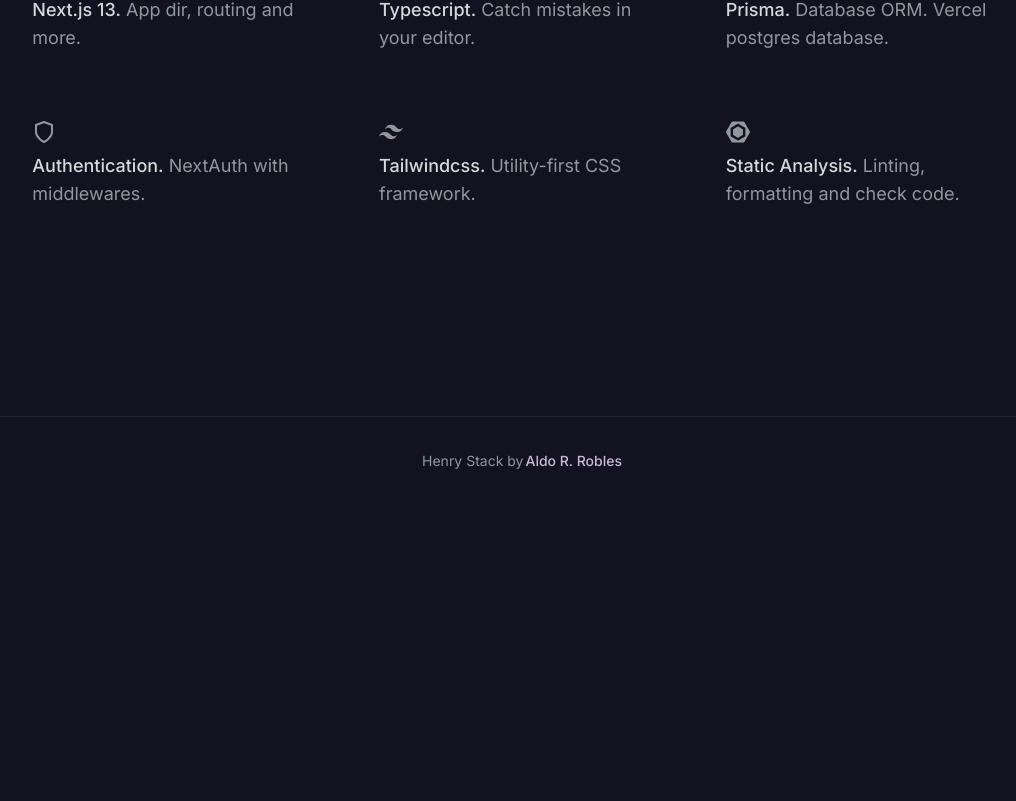
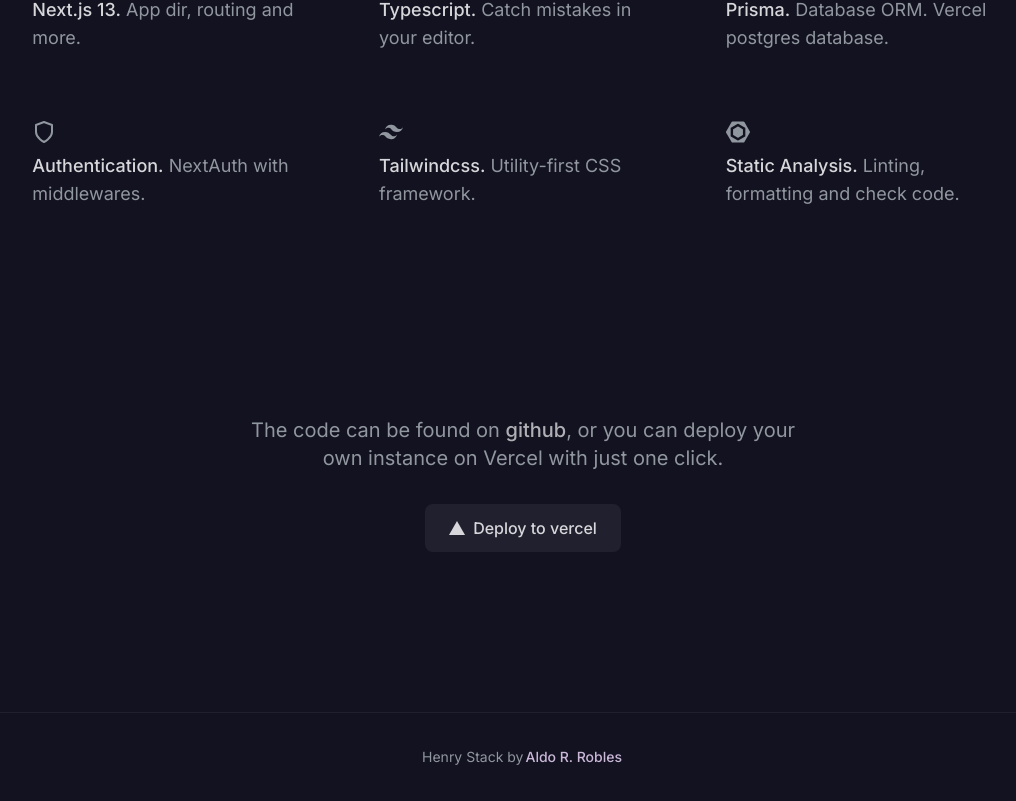
Before and after one commit to roblesdotdev/next-stack, a Next.js app: page / in a window 1280 px wide. Shown: the part 873-1674 px from the top of the page, without its empty margins (117-1133 px from the left). Before the commit the page ends 1378 px from the top, so only its background shows below. Built offline with nearby package versions, Linux system fonts and the light colour scheme; no server answers.

Commit message:
landing deploy button section

```diff
--- a/app/(home)/page.tsx
+++ b/app/(home)/page.tsx
@@ -8,9 +8,10 @@
   PrismaIcon,
   TailwindIcon,
   TypescriptIcon,
+  VercelIcon,
 } from '~/components/icons'
 import { buttonVariants } from '~/components/ui/button'
-import { siteConfig } from '~/config/site'
+import { VERCEL_DEPLOY_URL, siteConfig } from '~/config/site'
 
 export default function HomePage() {
   return (
@@ -74,6 +75,34 @@
             ))}
           </div>
         </section>
+
+        <section className="mt-16 pb-8 md:mt-32">
+          <p className="mx-auto text-center text-fg-muted md:max-w-xl md:text-lg lg:mb-8 lg:text-xl">
+            The code can be found on{' '}
+            <a
+              className="font-medium text-fg/80 transition hover:text-fg hover:underline"
+              href={siteConfig.repoUrl}
+              target="_blank"
+              rel="noreferrer"
+            >
+              github
+            </a>
+            , or you can deploy your own instance on Vercel with just one click.
+          </p>
+          <div className="flex items-center justify-center pt-8 lg:pt-0">
+            <a
+              className={buttonVariants({ variant: 'secondary' })}
+              href={VERCEL_DEPLOY_URL}
+              target="_blank"
+              rel="noreferrer"
+            >
+              <div className="flex items-center gap-2">
+                <VercelIcon className="h-4 w-4" />
+                <span>Deploy to vercel</span>
+              </div>
+            </a>
+          </div>
+        </section>
       </div>
     </main>
   )
--- a/components/auth-form.tsx
+++ b/components/auth-form.tsx
@@ -11,7 +11,7 @@
   return (
     <div className="mt-8 flex w-full max-w-sm flex-col gap-3">
       <Button
-        variant="outline"
+        variant="secondary"
         disabled={isLoading}
         onClick={() => {
           setIsLoading(true)
--- a/components/icons/index.ts
+++ b/components/icons/index.ts
@@ -1,6 +1,7 @@
+export { default as EslintIcon } from './eslint'
 export { default as GithubIcon } from './github'
 export { default as NextJSIcon } from './nextjs'
-export { default as TypescriptIcon } from './typescript'
 export { default as PrismaIcon } from './prisma'
 export { default as TailwindIcon } from './tailwind'
-export { default as EslintIcon } from './eslint'
+export { default as TypescriptIcon } from './typescript'
+export { default as VercelIcon } from './vercel'
--- /dev/null
+++ b/components/icons/vercel.tsx
@@ -0,0 +1,17 @@
+import type { SVGProps } from 'react'
+
+export default function VercelIcon(props: SVGProps<SVGSVGElement>) {
+  return (
+    <svg
+      role="img"
+      viewBox="0 0 24 24"
+      xmlns="http://www.w3.org/2000/svg"
+      className="h-5 w-5"
+      fill="currentColor"
+      {...props}
+    >
+      <title>Vercel</title>
+      <path d="M24 22.525H0l12-21.05 12 21.05z" />
+    </svg>
+  )
+}
--- a/components/ui/button.tsx
+++ b/components/ui/button.tsx
@@ -9,6 +9,7 @@
     variants: {
       variant: {
         default: 'bg-primary text-primary-fg hover:bg-primary-variant',
+        secondary: 'bg-canvas-muted text-fg hover:bg-canvas-muted/80',
         outline:
           'border-2 border-canvas-muted bg-transparent hover:bg-primary-variant hover:text-primary-fg',
         link: 'text-secondary underline-offset-4 ring-secondary-variant/50 hover:text-secondary-variant hover:underline',
--- a/config/site.ts
+++ b/config/site.ts
@@ -13,3 +13,6 @@
     url: 'https://linkedin.com/in/robles-ra',
   },
 }
+
+export const VERCEL_DEPLOY_URL =
+  'https://vercel.com/new/clone?repository-url=https%3A%2F%2Fgithub.com%2Froblesdotdev%2Fhenry-stack&env=NEXTAUTH_SECRET,GITHUB_CLIENT_ID,GITHUB_CLIENT_SECRET&project-name=henry-next-project&repository-name=henry-next-project&demo-title=Henry%20Stack&demo-description=Next.js%20starter%20template&demo-url=https%3A%2F%2Fhenry-stack.vercel.app/&stores=%5B%7B%22type%22%3A%22postgres%22%7D%5D&'
```
